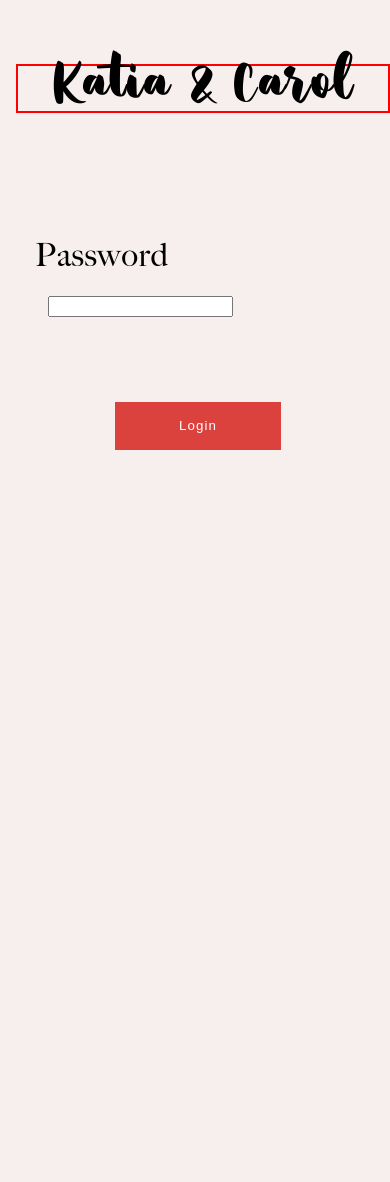
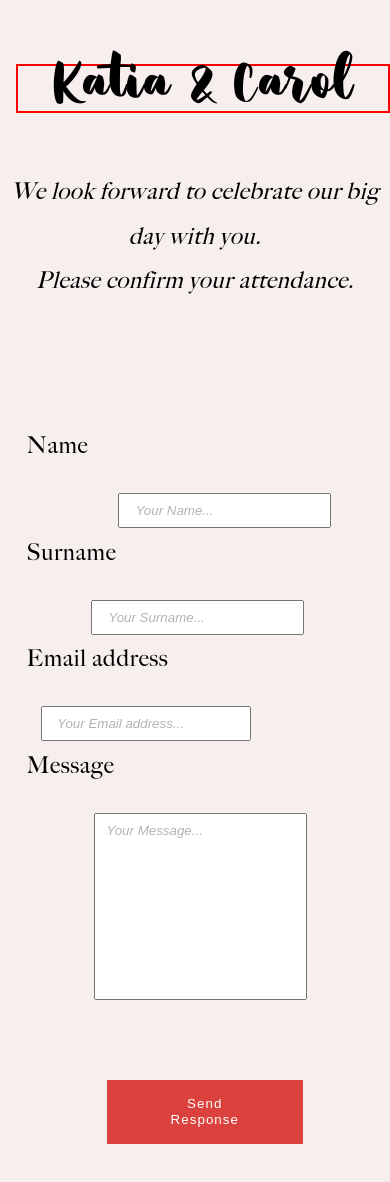
Before and after one commit to Katiasfihi/W-app, a React (Create React App) app: page /rsvp in a window 390 px wide. Shown: the top 1182 px of the page. Before the commit the page ends 844 px from the top, so only its background shows below. Built offline with nearby package versions, Linux system fonts and the light colour scheme.

Commit message:
emailjs/ Rsvp

```diff
--- a/package.json
+++ b/package.json
@@ -7,6 +7,7 @@
     "@testing-library/react": "^11.2.7",
     "@testing-library/user-event": "^12.8.3",
     "bootstrap": "^4.6.0",
+    "emailjs-com": "^3.2.0",
     "node-sass": "^6.0.1",
     "react": "^17.0.2",
     "react-bootstrap": "^1.6.4",
--- a/src/App.js
+++ b/src/App.js
@@ -1,6 +1,8 @@
 
 import React from 'react';
 import { BrowserRouter as Router, Route, Switch } from 'react-router-dom';
+
+
 
 import Login from './components/login/Login'
 import Pages from './components/pages/Pages'
--- a/src/components/header/Header.scss
+++ b/src/components/header/Header.scss
@@ -62,6 +62,7 @@ margin: 4rem 0 0 1rem;
   /* right: 3rem; */
 font-size: 1.45rem;
 cursor: pointer;
+font-style: italic;
 }
 
 .nav-item {
--- a/src/components/rsvp/Rsvp.js
+++ b/src/components/rsvp/Rsvp.js
@@ -1,43 +1,116 @@
-import React, { useState } from "react";
+import React, { useState, useRef } from "react";
 
 import Form from "react-bootstrap/Form";
 import Button from "react-bootstrap/Button";
 import { useHistory } from 'react-router-dom';
 
-import "../login/Login.scss";
+import "../rsvp/Rsvp.scss";
+
+// import{ emailjs, init} from 'emailjs-com';
+import emailjs from 'emailjs-com';
+// init("user_7Sik7Z8G3mzKbYSyVPBjE");
 
 
 function Rsvp() {
-  const [password, setPassword] = useState("");
+    const [name, setName] = useState("");
+  const [surname, setSurname] = useState("");
+  const [email, setEmail] = useState("");
+  const [message, setMessage] = useState("");
+
 
   const history = useHistory();
 
-  function validateForm() {
-    setPassword('02072022')
-    history.push('/pages')
-  }
+//   function validateForm() {
+//     setInput('02072022')
+//     history.push('/pages')
+//   }
 
   function handleSubmit(event) {
     event.preventDefault();
   }
 
+// const emailJs = () => {
+//     emailJs.init("user_7Sik7Z8G3mzKbYSyVPBjE")
+// }
 
+// function handleClick() {
+//     console.log("email")
+//     var data = {
+//       to_email:email,
+//     };
+
+//     emailjs.send("service_c2qhmbm", "template_m1qfl9g", data, "user_7Sik7Z8G3mzKbYSyVPBjE").then(
+//       function (response) {
+//         console.log(response.status, response.text);
+//       },
+//       function (err) {
+//         console.log(err);
+//       }
+//     );
+//   }
+
+
+    const form = useRef();
+
+    const sendEmail = (e) => {
+      e.preventDefault();
+
+      emailjs.sendForm("service_c2qhmbm", "template_m1qfl9g", form.current, "user_7Sik7Z8G3mzKbYSyVPBjE")
+        .then((result) => {
+            console.log("result.text");
+        }, (error) => {
+            console.log("error.text");
+        });
+    };
 
   return (
 
-  <div className="Login">
+  <div className="rsvp">
       <h1>Katia & Carol</h1>
-      <Form onSubmit={handleSubmit}>
-        <Form.Group size="lg" controlId="password">
-          <Form.Label>Password</Form.Label>
-          <Form.Control className='password-specs'
-            type="password"
-            value={password}
-            onChange={(e) => setPassword(e.target.value)}
+      <div className="rsvp-span">We look forward to celebrate our big day with you. <br></br> Please confirm your attendance.</div>
+      <Form onSubmit={handleSubmit} className="rsvp-form">
+        <Form.Group size="lg" >
+          <Form.Label>Name</Form.Label>
+          <Form.Control className='name-specs'
+            type="name"
+            id="name"
+            placeholder='Your Name...'
+            value={name}
+            onChange={(e) => setName(e.target.value)}
           />
         </Form.Group>
-        <Button className='login-btn' block size="lg" type="submit" disabled={!password} >
-          Login
+        <Form.Group size="lg" >
+          <Form.Label>Surname</Form.Label>
+          <Form.Control className='surname-specs'
+            type="surname"
+            id="surname"
+            placeholder='Your Surname...'
+            value={surname}
+            onChange={(e) => setSurname(e.target.value)}
+          />
+        </Form.Group>
+        <Form.Group size="lg" >
+          <Form.Label>Email address</Form.Label>
+          <Form.Control className='email-specs'
+            type="email address"
+            id="email"
+            placeholder='Your Email address...'
+            value={email}
+            onChange={(e) => setEmail(e.target.value)}
+          />
+        </Form.Group>
+        <Form.Group size="lg">
+          <Form.Label>Message</Form.Label>
+          <Form.Control className='message-specs'
+            type="message"
+            id="message"
+            placeholder='   Your Message...'
+            value={message}
+            onChange={(e) => setMessage(e.target.value)}
+          />
+        </Form.Group>
+        <Button className='login-btn' block size="lg" type="submit" disabled={!name, !surname, !email}  onClick={sendEmail}>
+          Send Response
         </Button>
       </Form>
     </div>
--- a/src/components/rsvp/Rsvp.scss
+++ b/src/components/rsvp/Rsvp.scss
@@ -0,0 +1,45 @@
+
+@media only screen and (max-width: 700px)  {
+
+.rsvp-form {
+
+   font-size: 1.45rem;
+   margin: 120px auto;
+   max-width: 337px;
+
+}
+
+::placeholder {
+    font-style: italic;
+    color: #b4b3b3;
+}
+
+.name-specs {
+    margin: 25px 0 0 5.7rem;
+    padding: 0.5rem 1rem;
+}
+
+.surname-specs {
+    margin: 25px 0 0 4rem;
+    padding: 0.5rem 1rem;
+}
+
+.email-specs {
+    margin: 25px 0 0 0.9rem;
+    padding: 0.5rem 0.9rem;
+
+}
+
+.message-specs {
+    margin: 25px 0 0 4.2rem;
+    padding: 0.5rem 2rem 10rem 0;
+}
+
+.rsvp-span {
+    margin: 56px auto;
+    text-align: center;
+    font-size: 1.45rem;
+    font-style: italic;
+}
+
+}
```
Also changed, not shown: 1 other file (tests, documents, lock files or other folders).
